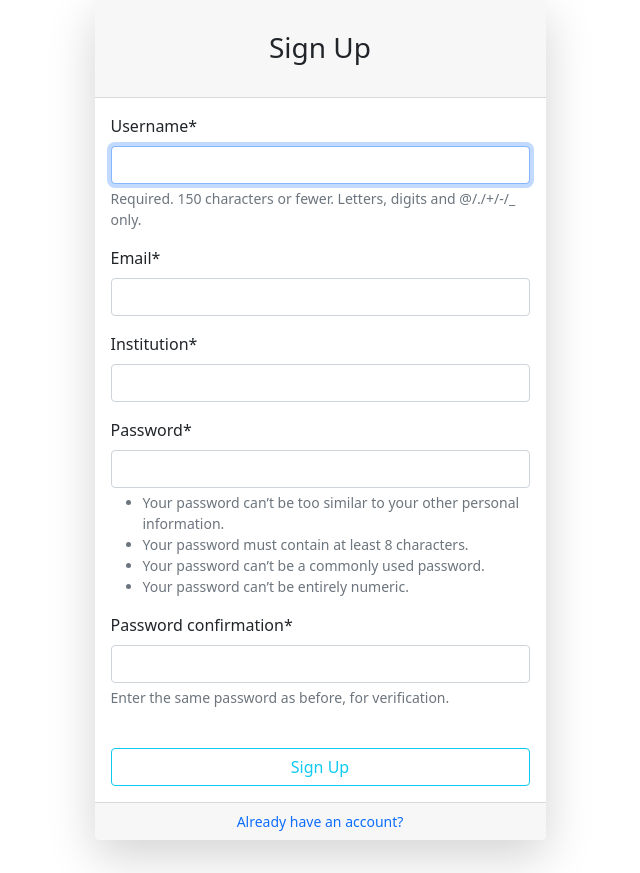
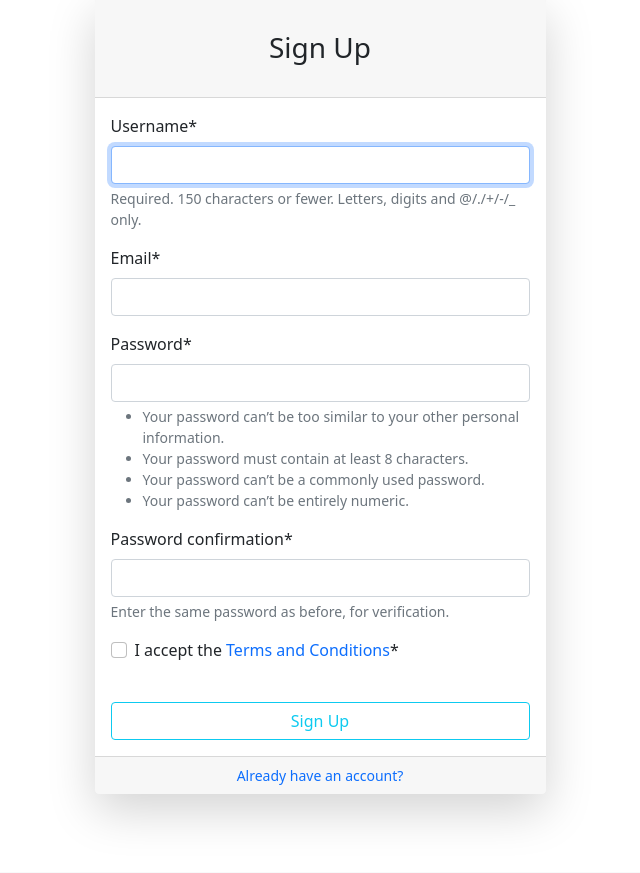
Before and after one commit to ClinicalEpigeneticsLaboratory/ACCS, a Django app: page /register/ in a window 1280 px wide. Shown: the part 89-962 px from the top of the page, without its empty margins (320-960 px from the left). Run offline with Django 5.2, Linux system fonts and the light colour scheme; parts of the project's set-up code (start-up, migrations or seed data) failed here and were passed over; some libraries are stand-ins or nearby versions.

Commit message:
Modified user model

```diff
--- a/accs_app/users/admin.py
+++ b/accs_app/users/admin.py
@@ -1,6 +1,5 @@
 from django.contrib import admin
-from .models import Profile
-
+from .models import User
 
 # Register your models here.
-admin.site.register(Profile)
+admin.site.register(User)
--- a/accs_app/users/forms.py
+++ b/accs_app/users/forms.py
@@ -1,16 +1,33 @@
 from django import forms
-from django.contrib.auth.models import User
+from django.utils.safestring import mark_safe
+from django.core.exceptions import ValidationError
 from django.contrib.auth.forms import UserCreationForm, PasswordChangeForm
-from .models import Profile
+
+from .models import User
 
 
 class UserRegisterForm(UserCreationForm):
     email = forms.EmailField(required=True)
-    institution = forms.CharField(max_length=100, required=True)
+    acceptance = forms.BooleanField(
+        required=True,
+        label=mark_safe(
+            'I accept the <a href="/legal-notice/" target="_blank">Terms and Conditions</a>'
+        ),
+        widget=forms.CheckboxInput(attrs={"class": "form-check-input"}),
+        error_messages={
+            "required": "You must accept the Terms and Conditions to register."
+        },
+    )
 
     class Meta:
         model = User
-        fields = ["username", "email", "institution", "password1", "password2"]
+        fields = ["username", "email", "password1", "password2"]
+
+    def clean_acceptance(self):
+        acceptance = self.cleaned_data.get("acceptance")
+        if not acceptance:
+            raise ValidationError("You must accept the Terms and Conditions.")
+        return acceptance
 
 
 class UserUpdateForm(forms.ModelForm):
@@ -19,18 +36,10 @@ class UserUpdateForm(forms.ModelForm):
 
     class Meta:
         model = User
-        fields = ["username", "email"]
+        fields = ["username", "email", "institution"]
 
 
 class PasswordUpdateForm(PasswordChangeForm):
     class Meta:
         model = User
         fields = ["password1", "password2"]
-
-
-class ProfileUpdateForm(forms.ModelForm):
-    institution = forms.CharField(max_length=100, required=False)
-
-    class Meta:
-        model = Profile
-        fields = ["institution"]
--- a/accs_app/users/models.py
+++ b/accs_app/users/models.py
@@ -1,11 +1,7 @@
+from django.contrib.auth.models import AbstractUser
 from django.db import models
-from django.contrib.auth.models import User
 
 
-# Create your models here.
-class Profile(models.Model):
-    user = models.OneToOneField(User, on_delete=models.CASCADE)
-    institution = models.CharField(max_length=100, default="", null=True)
-
-    def __str__(self):
-        return f"{self.user} from {self.institution}"
+class User(AbstractUser):
+    email = models.EmailField(unique=True)
+    institution = models.CharField(max_length=100, null=False)
--- a/accs_app/users/templates/users/register.html
+++ b/accs_app/users/templates/users/register.html
@@ -18,7 +18,7 @@
                         <form method="POST">
                             {% csrf_token %}
                             <fieldset class="form-group">
-                                {{ form | crispy }}
+                                {{ form | crispy | safe }}
                             </fieldset>
                             <div class="form-group mt-4">
                                 <button class="col-12 btn btn-outline-info" type="submit">Sign Up</button>
--- a/accs_app/users/urls.py
+++ b/accs_app/users/urls.py
@@ -4,7 +4,7 @@ from . import views
 
 urlpatterns = [
     path("register/", views.register, name="accs-register"),
-    path("profile/", views.profile, name="accs-profile"),
+    path("profile/", views.profile_update, name="accs-profile"),
     path("update-password/", views.password_update, name="accs-update-password"),
     path(
         "password-reset/",
--- a/accs_app/users/views.py
+++ b/accs_app/users/views.py
@@ -1,32 +1,26 @@
-from django.contrib.auth.decorators import login_required
-from django.shortcuts import render, redirect
-from django.contrib.auth.models import User
-from django.contrib.auth import update_session_auth_hash
 from django.contrib import messages
 from django.urls import reverse_lazy
+from django.shortcuts import render, redirect
+from django.contrib.auth.decorators import login_required
+from django.contrib.auth import update_session_auth_hash
+from django.contrib.messages.views import SuccessMessageMixin
 from django.contrib.auth.views import PasswordResetView, PasswordResetCompleteView
-from django.contrib.messages.views import SuccessMessageMixin
+
 from .forms import (
     UserRegisterForm,
     UserUpdateForm,
-    ProfileUpdateForm,
     PasswordChangeForm,
 )
-from .models import Profile
 
 
 # Create your views here.
 @login_required
-def profile(request):
+def profile_update(request):
     if request.method == "POST":
         user_update_form = UserUpdateForm(request.POST, instance=request.user)
-        profile_update_form = ProfileUpdateForm(
-            request.POST, instance=request.user.profile
-        )
 
-        if user_update_form.is_valid() and profile_update_form.is_valid():
+        if user_update_form.is_valid():
             user_update_form.save()
-            profile_update_form.save()
 
             messages.success(
                 request,
@@ -35,15 +29,16 @@ def profile(request):
             return redirect("accs-profile")
 
         else:
-            messages.warning(request, "Please correct the form.")
-
-    user_update_form = UserUpdateForm(instance=request.user)
-    profile_update_form = ProfileUpdateForm(instance=request.user.profile)
+            messages.warning(
+                request,
+                f"Ensure that the username adheres to the specified rules and that the passwords match.",
+            )
+    else:
+        user_update_form = UserUpdateForm(instance=request.user)
 
     context = {
         "title": "Profile",
         "user_update_form": user_update_form,
-        "profile_update_form": profile_update_form,
     }
 
     return render(request, "users/profile.html", context)
@@ -65,8 +60,9 @@ def password_update(request):
 
         else:
             messages.warning(request, "Please correct the form.")
+    else:
+        password_update_form = PasswordChangeForm(request.user)
 
-    password_update_form = PasswordChangeForm(request.user)
     context = {
         "title": "Update password",
         "password_update_form": password_update_form,
@@ -78,28 +74,25 @@ def password_update(request):
 def register(request):
     if request.method == "POST":
         form = UserRegisterForm(request.POST)
+        if form.is_valid():
+            # Save the user to the database
+            form.save()
 
-        if form.is_valid():
-            form.save()
+            # Display success message
             user_name = form.cleaned_data.get("username")
-            institution_name = form.cleaned_data.get("institution")
-
-            user = User.objects.get(username=user_name)
-            user_profile = Profile.objects.create(
-                user=user, institution=institution_name
-            )
-            user_profile.save()
-
             messages.success(
                 request,
                 f"Account has been successfully created for {user_name}! You're now able to sign in.",
             )
             return redirect("accs-login")
+        else:
+            # If the form is invalid, display a warning message
+            messages.warning(
+                request, "Something went wrong, follow the rules and try again."
+            )
+    else:
+        form = UserRegisterForm()
 
-        else:
-            messages.warning(request, "Please correct the form.")
-
-    form = UserRegisterForm()
     return render(
         request, "users/register.html", {"form": form, "title": "Registration page"}
     )
```
Also changed, not shown: accs_app/users/migrations/0001_initial.py.
